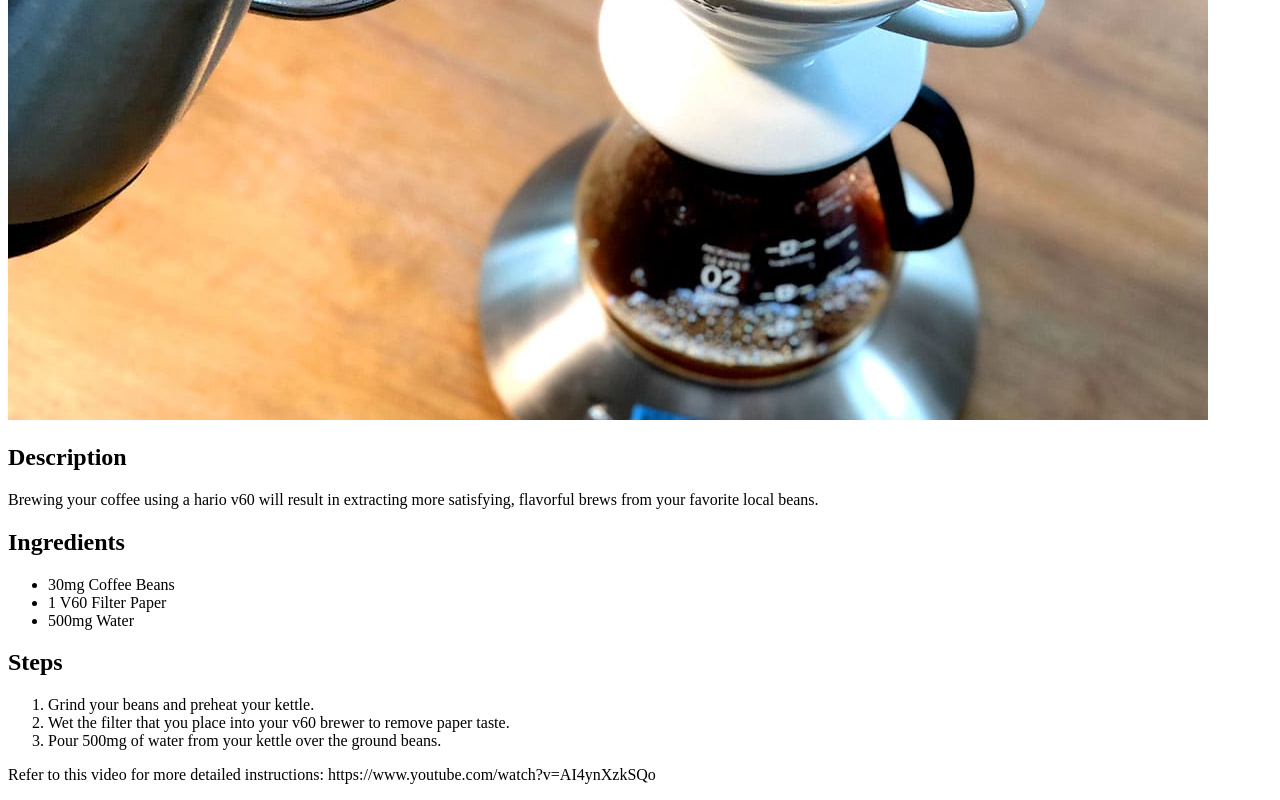
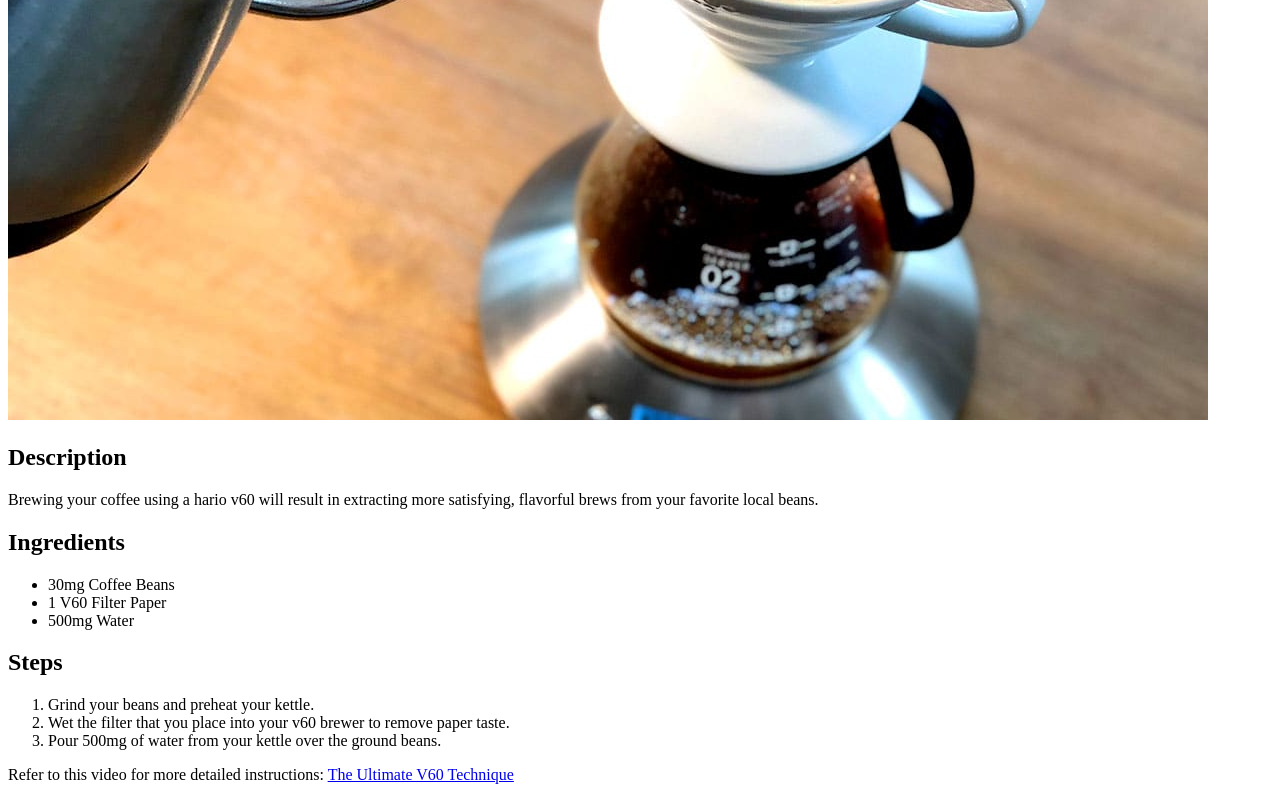
Before and after one commit to PeterEisenhauer94/odin-recipes, a plain HTML site: page recipes/coffee.html in a window 1280 px wide. Shown: the part 460-1260 px from the top of the page. Drawn offline with Linux system fonts and the light colour scheme.

Commit message:
adjust pages for style

```diff
--- a/recipes/coffee.html
+++ b/recipes/coffee.html
@@ -26,6 +26,6 @@
         <li>Wet the filter that you place into your v60 brewer to remove paper taste.</li>
         <li>Pour 500mg of water from your kettle over the ground beans.</li>
     </ol>
-    <p>Refer to this video for more detailed instructions: https://www.youtube.com/watch?v=AI4ynXzkSQo</p>
+    <p>Refer to this video for more detailed instructions: <a href=https://www.youtube.com/watch?v=AI4ynXzkSQo>The Ultimate V60 Technique</a></p>
 </body>
 </html>
```
Also changed, not shown: index.html (+1 -1 lines).
